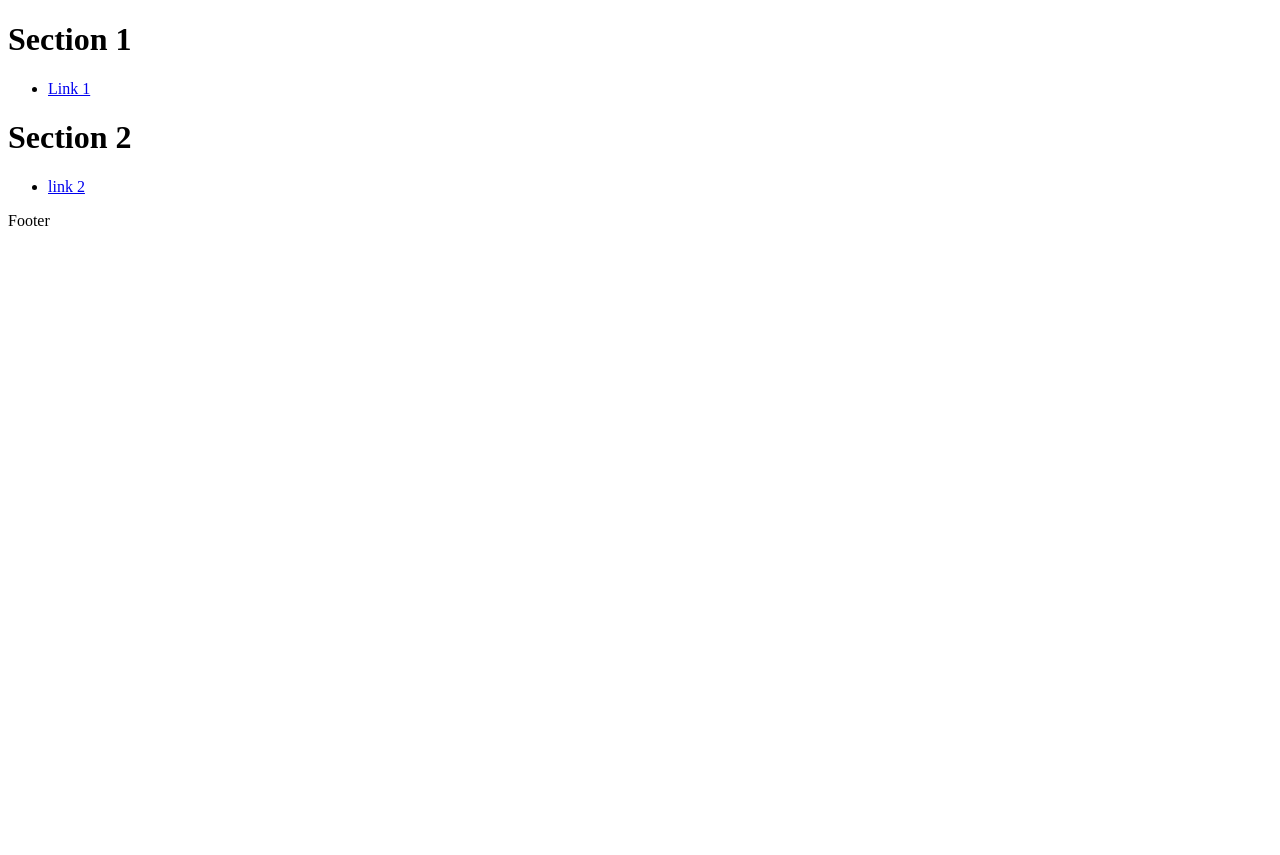
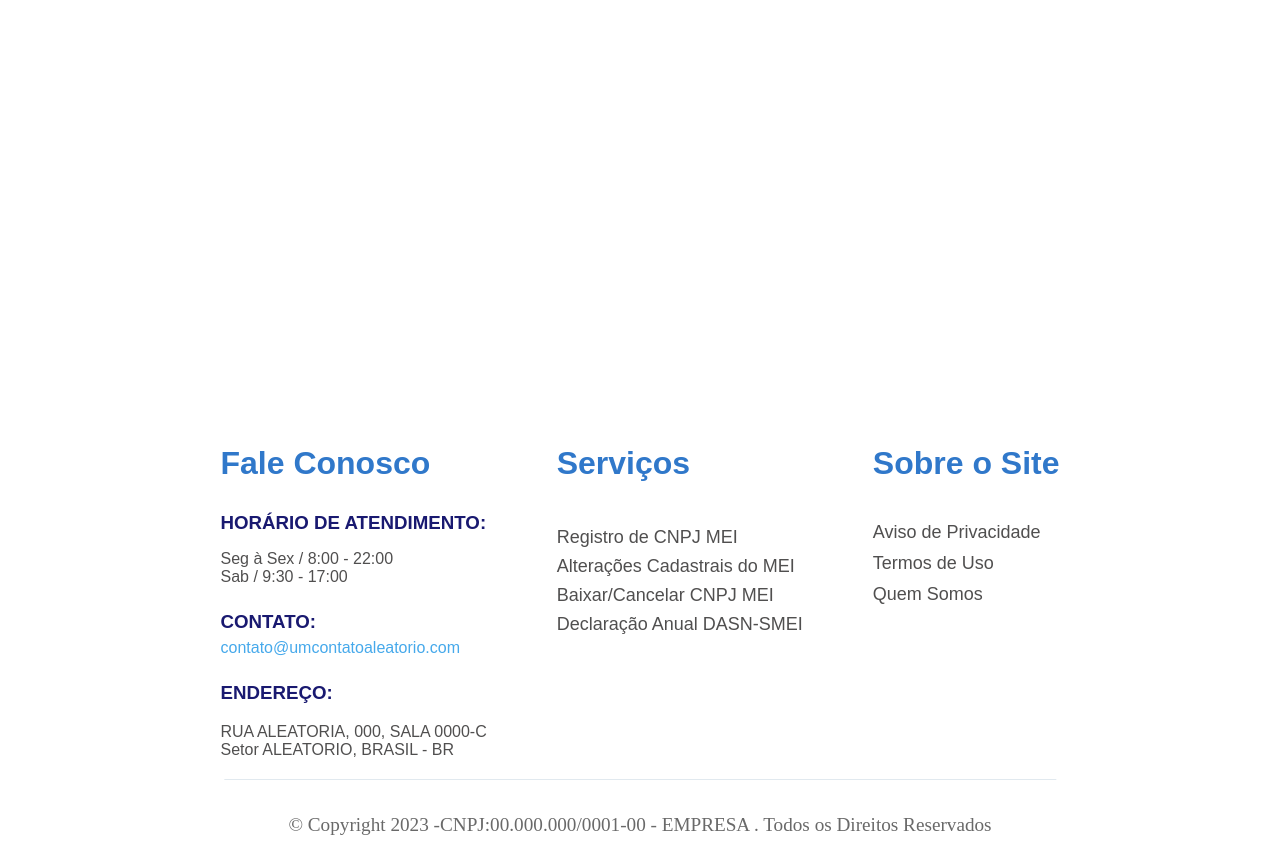
Before and after one commit to mbernardes19/o-portal-do-empreendedor, a Next.js app: page / in a window 1280 px wide. Before the commit the page ends 800 px from the top, so only its background shows below. Built offline with nearby package versions, Linux system fonts and the light colour scheme.

Commit message:
emplemantacao do rodape

```diff
--- /dev/null
+++ b/src/components/MainContainer.js
@@ -0,0 +1,13 @@
+import Footer from "./Footer";
+import styles from '../styles/MainContainer.module.css'
+
+export default function MainContainer ({children}) {
+    return (
+        <>
+        <div className={styles.container}>
+            {children}
+        </div>
+        <Footer />
+        </>
+    )
+}
--- a/src/components/footer.js
+++ b/src/components/footer.js
@@ -1,22 +1,66 @@
-import footerData from '../../content/footer/footer.json'
+import styles from '../styles/Footer.module.css'
 
-export default function Footer() {
-    const {copyrightText, sections} = footerData
+export default function Footer () {
     return (
-        <footer>
-            <div>
-                {sections && sections.map(section => (
-                    <div key={section.title}>
-                        <h1>{section.title}</h1>
-                        <ul>
-                            {section.links.map(link => (
-                                <li key={link.name}><a href={link.url}>{link.name}</a></li>
-                            ))}
-                        </ul>
-                    </div>
-                ))}
+        <footer /*className={styles.footer}*/>
+
+
+
+            <div className={styles.container}>
+
+            <div className={styles.filho}>
+            <h1  className={styles.titulo_um}>Fale Conosco</h1>
+
+            <h3 className={styles.subtitulo_um} >HORÁRIO DE ATENDIMENTO: </h3>
+
+            <p className={styles.parag_atendimento} >Seg à Sex / 8:00 - 22:00 <br></br>
+               Sab / 9:30 - 17:00</p>
+
+            <h3 className={styles.subtitulo_dois} >CONTATO: </h3>
+            <a href='#' className={styles.link_email}>contato@umcontatoaleatorio.com</a>
+
+            <h3 className={styles.subtitulo_tres} >ENDEREÇO: </h3>
+            <p className={styles.parag_endereco}>RUA ALEATORIA, 000, SALA 0000-C<br></br>
+               Setor ALEATORIO, BRASIL - BR
+            </p>
             </div>
-            <p>{copyrightText}</p>
+
+            <div className={styles.neto} >
+            <h1  className={styles.titulo_dois}>Serviços</h1>
+
+             <ul className={styles.ul} >
+
+                <li  className={styles.list_servicos}><a  href='#' className={styles.link_servicos}>Registro de CNPJ MEI</a></li>
+                <li  className={styles.list_servicos}><a className={styles.link_servicos} href='#'>Alterações Cadastrais do MEI</a></li>
+                <li  className={styles.list_servicos}><a className={styles.link_servicos} href='#'>Baixar/Cancelar CNPJ MEI</a></li>
+                <li  className={styles.list_servicos}><a className={styles.link_servicos} href='#'>Declaração Anual DASN-SMEI</a></li>
+             </ul>
+            </div>
+
+            <div className={styles.netinho}>
+                <h1 className={styles.titulo_tres}>Sobre o Site</h1>
+           <ul className={styles.ul} >
+
+            <li className={styles.list_sobresite}>
+                <a href='#' target='__blank'  className={styles.link_sobresite}>Aviso de Privacidade</a>
+            </li>
+
+            <li className={styles.list_sobresite}>
+                <a  href='#' target='__blank'  className={styles.link_sobresite}>Termos de Uso</a>
+            </li>
+
+            <li className={styles.list_sobresite}>
+                <a  href='#' target='__blank' className={styles.link_sobresite}>Quem Somos</a>
+            </li>
+
+           </ul>
+            </div>
+
+
+
+            </div>
+             <hr className={styles.linha}></hr>
+            <p className={styles.direitos}>&copy; Copyright 2023 -CNPJ:00.000.000/0001-00 - EMPRESA . Todos os Direitos Reservados</p>
         </footer>
     )
 }
--- a/src/pages/index.js
+++ b/src/pages/index.js
@@ -1,14 +1,14 @@
 import Image from 'next/image'
 import { Inter } from 'next/font/google'
-import styles from './index.module.css'
-import Footer from '../components/footer'
+import Footer from '../components/Footer'
+import MainContainer from '../components/MainContainer'
 
 const inter = Inter({ subsets: ['latin'] })
 
 export default function Home() {
   return (
     <>
-      <Footer />
+     <MainContainer />
     </>
   )
 }
--- /dev/null
+++ b/src/styles/Footer.module.css
@@ -0,0 +1,109 @@
+.container {
+    display: flex;
+    gap: 70px;
+    flex-wrap: wrap;
+    font-family: Arial, Helvetica, sans-serif;
+    justify-content: center;
+
+}
+ /*--------------------------todos-os-h1-----------------------------------------*/
+.titulo_um  {
+    color: rgb(48, 120, 202);
+    margin-bottom: 30px;
+
+
+}
+.titulo_dois {
+    color: rgb(48, 120, 202);
+    margin-bottom: 45px;
+}
+
+.titulo_tres {
+    color: rgb(48, 120, 202);
+    margin-bottom: 40px;
+}
+/*--------------------------------------------------------------------------------*/
+
+/*-------------------------todos-os-h3--------------------------------------------*/
+.subtitulo_um {
+    font-family: Arial, Helvetica, sans-serif;
+    color: #191970;
+    margin-bottom: 8px;
+}
+
+.subtitulo_dois {
+    font-family: Arial, Helvetica, sans-serif;
+    color: #191970;
+    margin-top: 25px;
+    margin-bottom: 6px;
+}
+
+.subtitulo_tres {
+    font-family: Arial, Helvetica, sans-serif;
+    color: #191970;
+    margin-top: 25px;
+}
+/*------------------------------------------------------------------------------*/
+/*---------------------link-de-contato------------------------------------------*/
+.link_email {
+    text-decoration: none;
+    font-family: Arial, Helvetica, sans-serif;
+    color: #46a9eb;
+}
+
+.parag_atendimento {
+    color: #504f4f;
+}
+
+.parag_endereco {
+    margin-top: 7px;
+    margin-bottom: 5px;
+    color: #504f4f;
+}
+
+.link_servicos {
+    font-size: large;
+    text-decoration: none;
+    color: #504f4f;
+}
+
+.list_servicos {
+    list-style-type: none;
+    margin-top: 8px;
+}
+
+.list_sobresite {
+    list-style-type: none;
+    margin-top: 10px;
+}
+
+.link_sobresite {
+    display: block;
+    font-size: large;
+    text-decoration: none;
+    color: #504f4f;
+}
+
+.linha{
+    position: absolute;
+    transform: translateX(26%);
+    margin-top: 15px;
+    width: 65%;
+    height: 0.6px;
+    background-color: rgba(1, 72, 119, 0.116);
+    border: none;
+}
+
+.direitos {
+    display: flex;
+
+    align-items: center;
+    justify-content: center;
+    margin-top: 50px;
+    font-size: larger;
+    color: #696969;
+}
+
+.ul {
+    padding-left: 0;
+}
--- /dev/null
+++ b/src/styles/MainContainer.module.css
@@ -0,0 +1,3 @@
+.container {
+    min-height: 52vh;
+}
```
Also changed, not shown: src/styles/index.module.css (renamed from src/pages/index.module.css).
